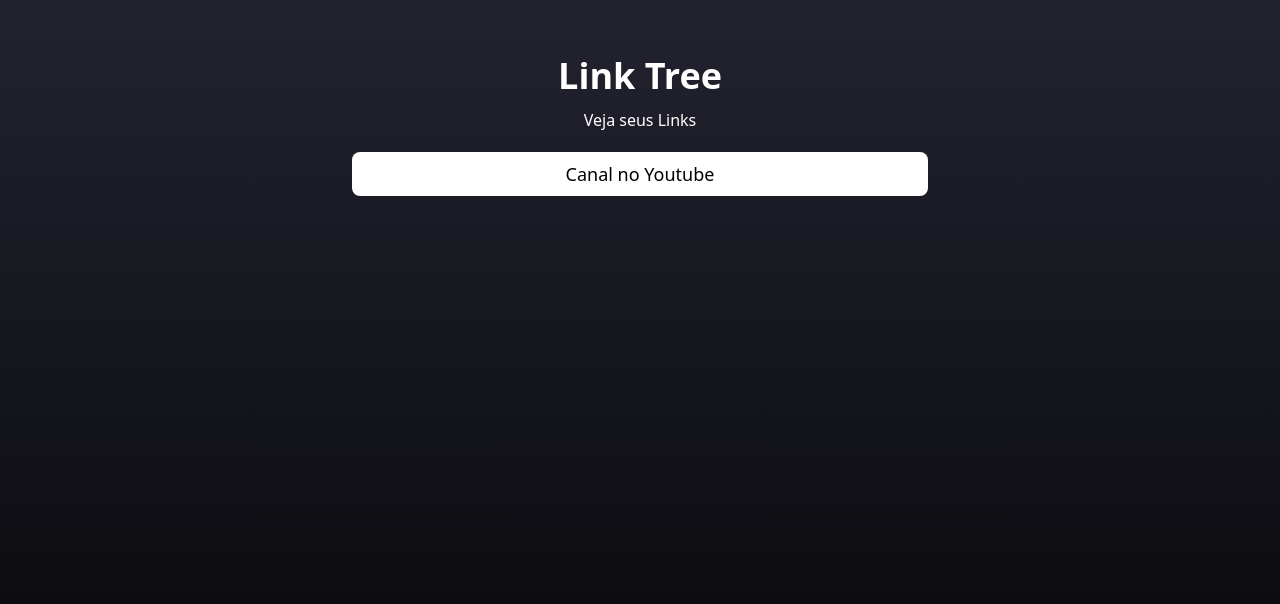
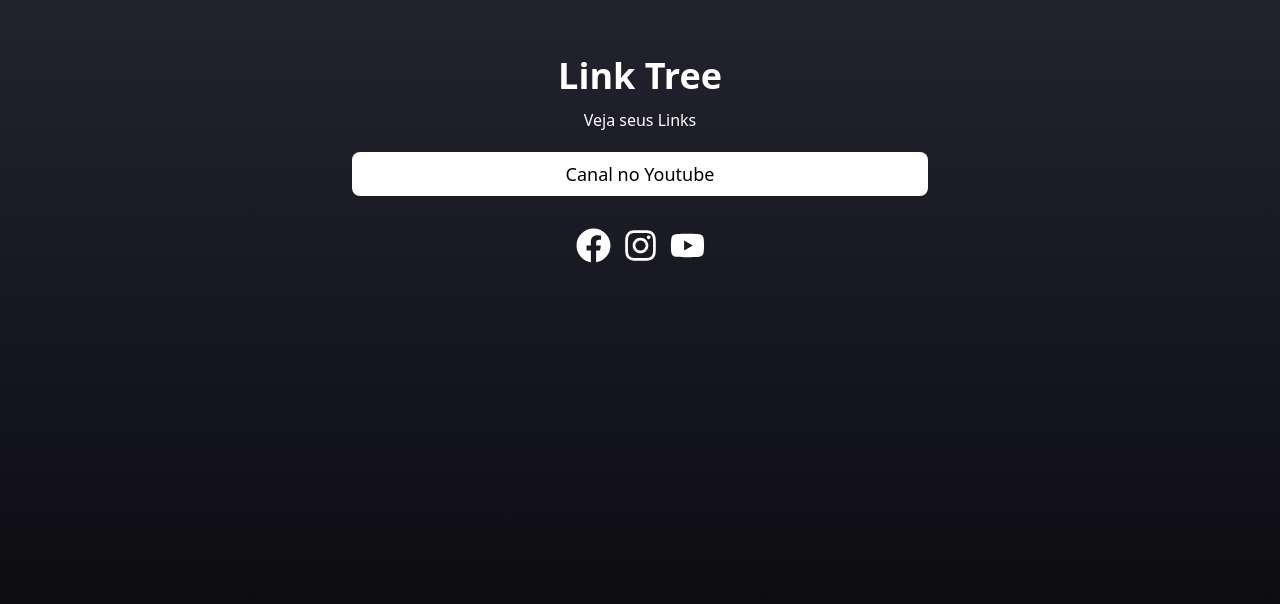
Before and after one commit to JudsonCiribelli/LinkTree, a React (Vite) app: page / in a window 1280 px wide. Shown: the top 604 px of the page. Built offline with nearby package versions, Linux system fonts and the light colour scheme.

Commit message:
feat: add social icons component

```diff
--- /dev/null
+++ b/src/components/Social-Icons/social-Icons.tsx
@@ -0,0 +1,16 @@
+import { ReactNode } from "react";
+
+interface SocialIconsProps{
+  url: string,
+  children: ReactNode
+}
+
+const SocialIcons = ({url, children}: SocialIconsProps) => {
+  return (
+    <a href={url} rel="noopener noreferrer" target="_blank">
+      {children}
+    </a>
+   );
+}
+
+export default SocialIcons;
--- a/src/pages/home/index.tsx
+++ b/src/pages/home/index.tsx
@@ -1,3 +1,7 @@
+import { FaFacebook, FaInstagram, FaYoutube } from "react-icons/fa";
+
+import SocialIcons from "../../components/Social-Icons/social-Icons";
+
 const HomePage = () => {
   return (
     <div className="flex flex-col w-full py-4  items-center justify-center">
@@ -11,8 +15,17 @@ const HomePage = () => {
             </p>
           </a>
         </section>
-        <footer className="flex justify-center gap-3 my-4">
 
+        <footer className="flex  justify-center gap-3 my-4">
+          <SocialIcons url="">
+            <FaFacebook size={35} color="#FFF"/>
+          </SocialIcons>
+          <SocialIcons url="">
+            <FaInstagram size={35} color="#FFF"/>
+          </SocialIcons>
+          <SocialIcons url="">
+            <FaYoutube size={35} color="#FFF"/>
+          </SocialIcons>
         </footer>
       </main>
     </div>
```
